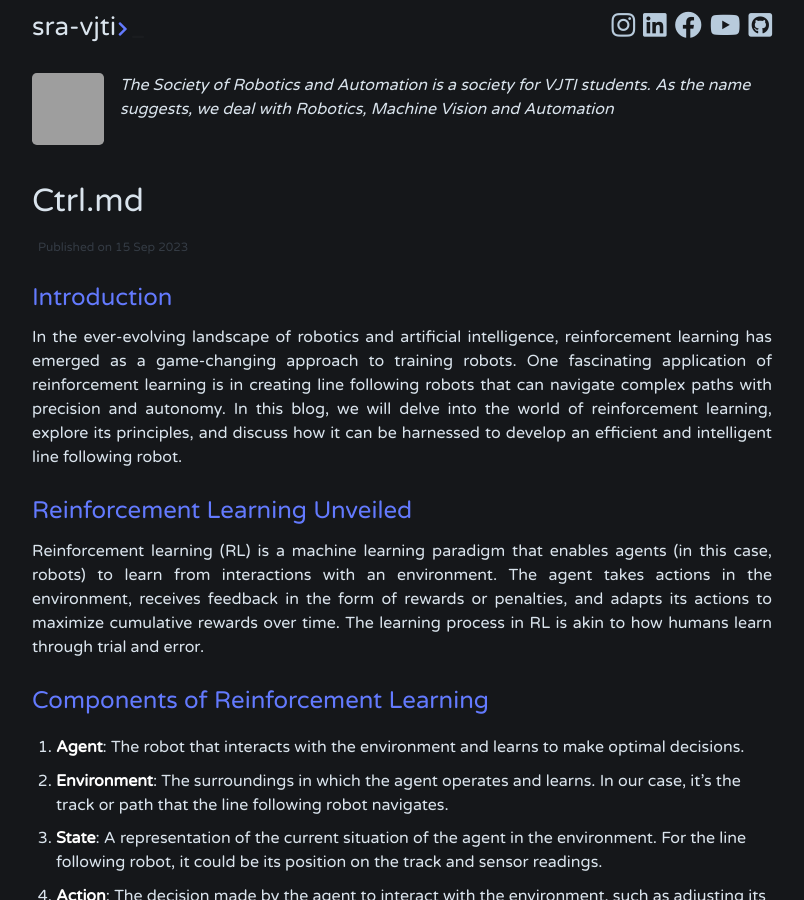
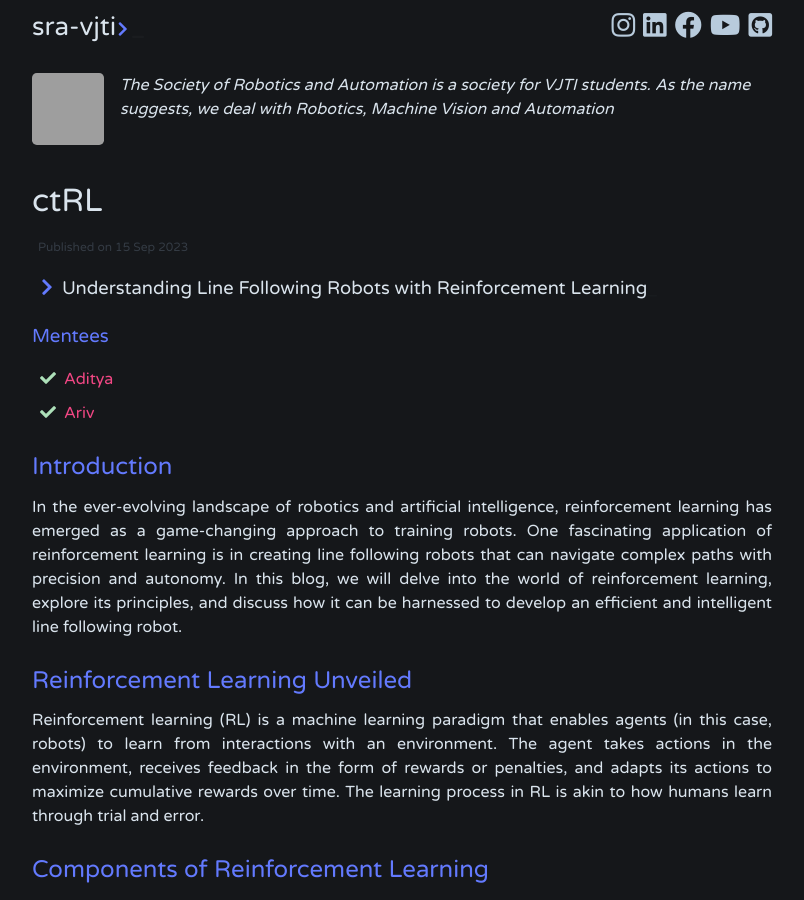
Before and after one commit to SRA-VJTI/blog, a Jekyll site: the page built from _posts/2023-09-15-ctRL.md.md, in a window 1280 px wide and 900 px high. Shown: the whole window, without its empty margins (238-1042 px from the left). Built offline with Jekyll 4.4.1, drawn with Linux system fonts in a browser that asks for light colours; our own code applies the rules of GitHub Pages for plain Markdown files; grey boxes are pictures that could not be loaded.

Commit message:
Update 2023-09-15-ctRL.md.md

```diff
--- a/_posts/2023-09-15-ctRL.md.md
+++ b/_posts/2023-09-15-ctRL.md.md
@@ -1,3 +1,12 @@
+---
+layout : post
+title : ctRL
+tags : Reinforcement Learning
+description : Understanding Line Following Robots with Reinforcement Learning
+---
+### Mentees
+- [Aditya](https://github.com/adityavivekanand)
+- [Ariv](https://github.com/Ariv-Fernandes)
 
 ## Introduction
 
```
Also changed, not shown: other parts of _posts/2023-09-15-ctRL.md.md (+3 -0 lines).
